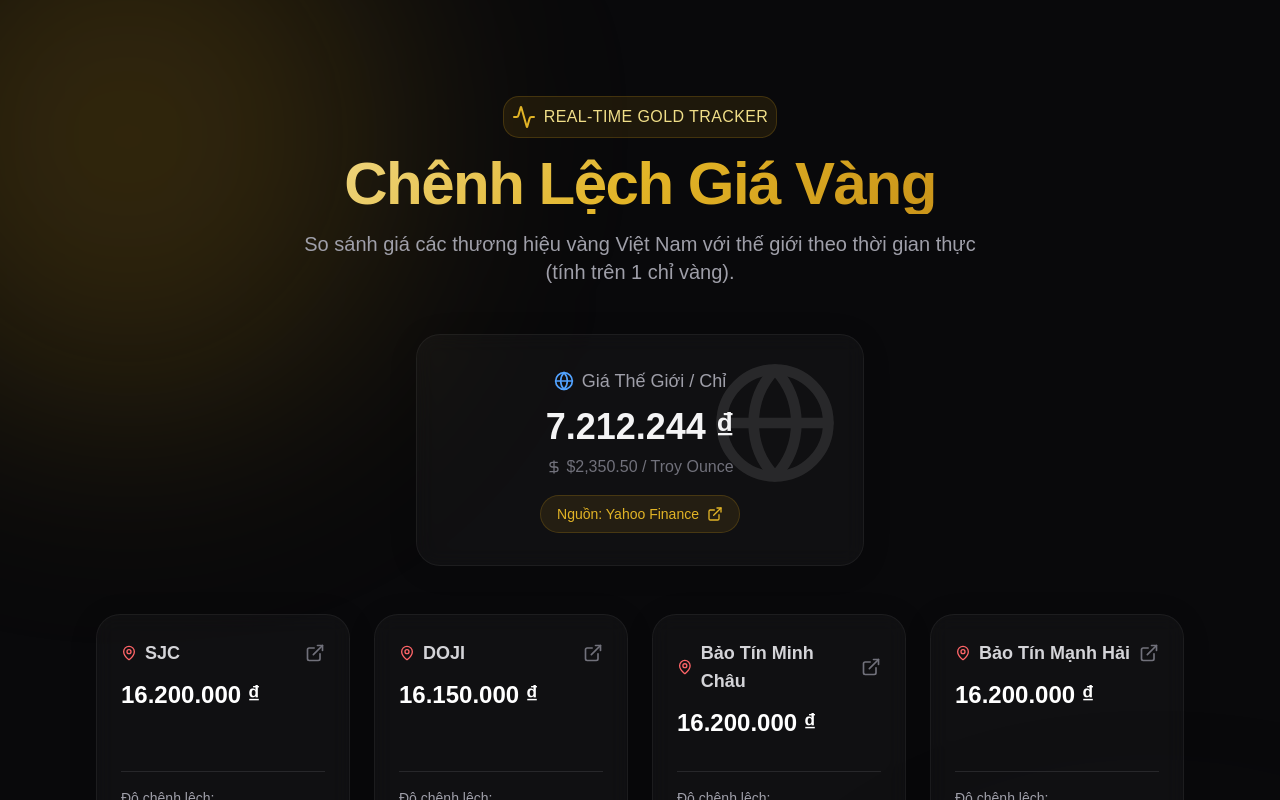
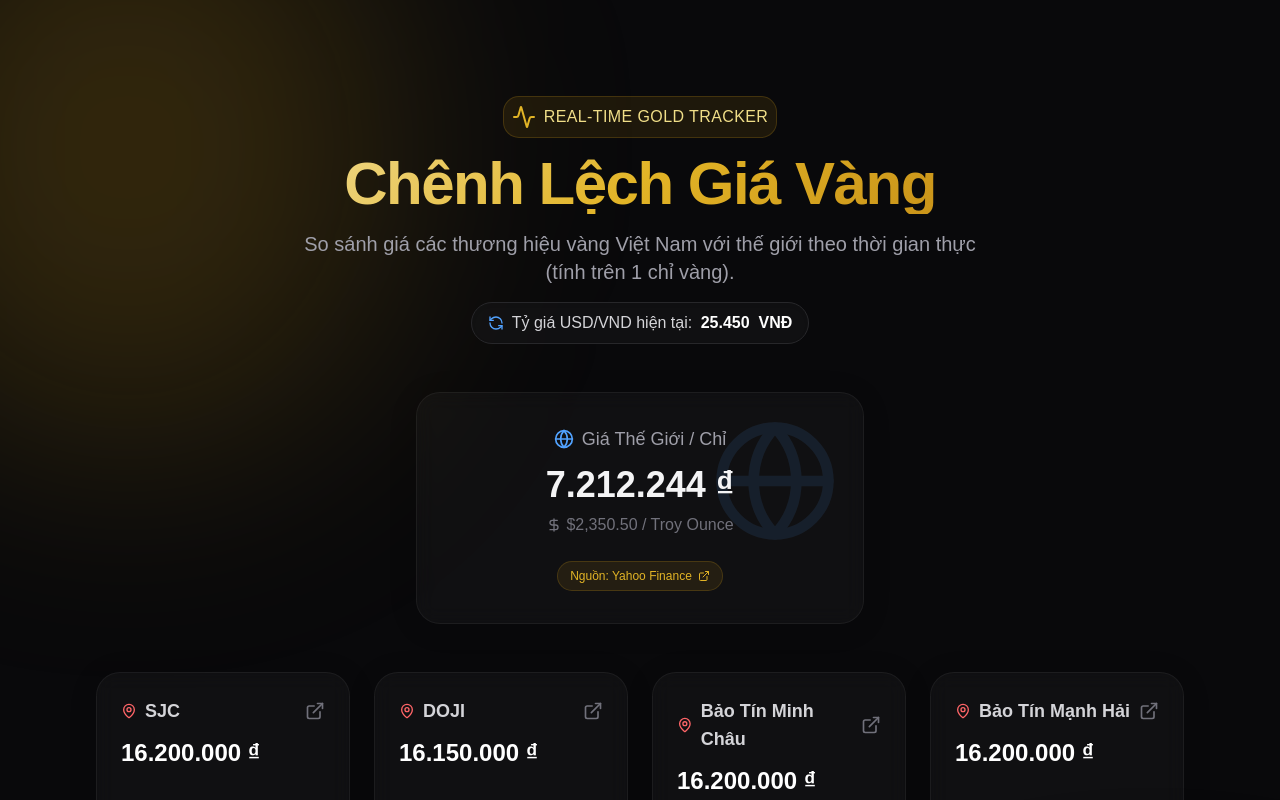
Before and after one commit to dangducquan98-code/gold-price-tracker, a Next.js app: page / in a window 1280 px wide. Shown: the top 800 px of the page. Built offline with nearby package versions, Linux system fonts and the light colour scheme; no server answers.

Commit message:
Switch aggregator to giavang.org and add realtime exchange rate to UI

```diff
--- a/src/app/page.tsx
+++ b/src/app/page.tsx
@@ -1,6 +1,6 @@
 import { getGoldData } from '@/lib/gold';
 import { prisma } from '@/lib/prisma';
-import { TrendingUp, TrendingDown, Clock, Globe, MapPin, DollarSign, Activity, ExternalLink } from 'lucide-react';
+import { TrendingUp, TrendingDown, Clock, Globe, MapPin, DollarSign, Activity, ExternalLink, RefreshCcw } from 'lucide-react';
 import { format } from 'date-fns';
 import { vi } from 'date-fns/locale';
 
@@ -35,28 +35,28 @@ export default async function Home() {
       price: currentData.sjcPrice,
       diff: currentData.sjcDiff,
       pct: currentData.sjcDiffPct,
-      url: 'https://sjc.com.vn/gia-vang/'
+      url: 'https://giavang.org/'
     },
     {
       name: 'DOJI',
       price: currentData.dojiPrice,
       diff: currentData.dojiDiff,
       pct: currentData.dojiDiffPct,
-      url: 'https://giavang.doji.vn/'
+      url: 'https://giavang.org/'
     },
     {
       name: 'Bảo Tín Minh Châu',
       price: currentData.btmcPrice,
       diff: currentData.btmcDiff,
       pct: currentData.btmcDiffPct,
-      url: 'https://btmc.vn/gia-vang.html'
+      url: 'https://giavang.org/'
     },
     {
       name: 'Bảo Tín Mạnh Hải',
       price: currentData.btmhPrice,
       diff: currentData.btmhDiff,
       pct: currentData.btmhDiffPct,
-      url: 'https://baotinmanhhai.vn/gia-vang'
+      url: 'https://giavang.org/'
     },
   ];
 
@@ -79,13 +79,17 @@ export default async function Home() {
           <p className="text-zinc-400 text-lg md:text-xl max-w-2xl mx-auto">
             So sánh giá các thương hiệu vàng Việt Nam với thế giới theo thời gian thực (tính trên 1 chỉ vàng).
           </p>
+          <div className="inline-flex items-center space-x-2 text-zinc-300 bg-zinc-900/50 px-4 py-2 rounded-full border border-zinc-800 shadow-inner">
+            <RefreshCcw className="w-4 h-4 text-blue-400" />
+            <span>Tỷ giá USD/VND hiện tại: <strong className="text-white ml-1">{formatVND(currentData.exchangeRate).replace('₫', '')} VNĐ</strong></span>
+          </div>
         </header>
 
         {/* World Price */}
         <div className="flex justify-center">
-          <div className="glass-panel rounded-3xl p-8 relative overflow-hidden group hover:border-gold-500/30 transition-all duration-300 w-full max-w-md text-center">
+          <div className="glass-panel rounded-3xl p-8 relative overflow-hidden group hover:border-gold-500/30 transition-all duration-300 w-full max-w-md text-center border border-white/5">
             <div className="absolute top-0 right-0 p-6 opacity-10 group-hover:opacity-20 transition-opacity">
-              <Globe className="w-32 h-32" />
+              <Globe className="w-32 h-32 text-blue-400" />
             </div>
             <div className="relative z-10">
               <div className="flex items-center justify-center space-x-2 text-zinc-400 mb-3">
@@ -95,14 +99,17 @@ export default async function Home() {
               <div className="text-4xl font-bold text-zinc-100 mb-2">
                 {formatVND(currentData.worldPriceVND)}
               </div>
-              <div className="text-zinc-500 flex items-center justify-center mb-4">
+              <div className="text-zinc-500 flex items-center justify-center mb-6">
                 <DollarSign className="w-4 h-4 mr-1" />
                 {formatUSD(currentData.worldPriceUSD)} / Troy Ounce
               </div>
-              <a href="https://finance.yahoo.com/quote/GC=F" target="_blank" rel="noopener noreferrer" className="inline-flex items-center text-sm text-gold-400 hover:text-gold-300 transition-colors bg-gold-500/10 px-4 py-2 rounded-full border border-gold-500/20">
-                Nguồn: Yahoo Finance
-                <ExternalLink className="w-4 h-4 ml-2" />
-              </a>
+
+              <div className="flex justify-center space-x-4">
+                <a href="https://finance.yahoo.com/quote/GC=F" target="_blank" rel="noopener noreferrer" className="inline-flex items-center text-xs text-gold-400 hover:text-gold-300 transition-colors bg-gold-500/10 px-3 py-1.5 rounded-full border border-gold-500/20">
+                  Nguồn: Yahoo Finance
+                  <ExternalLink className="w-3 h-3 ml-1.5" />
+                </a>
+              </div>
             </div>
           </div>
         </div>
@@ -119,7 +126,7 @@ export default async function Home() {
                       <MapPin className="w-4 h-4 text-red-400" />
                       <span className="font-semibold text-lg">{brand.name}</span>
                     </div>
-                    <a href={brand.url} target="_blank" rel="noopener noreferrer" title="Kiểm tra nguồn chính thức" className="text-zinc-500 hover:text-gold-400 transition-colors">
+                    <a href={brand.url} target="_blank" rel="noopener noreferrer" title="Kiểm tra nguồn giavang.org" className="text-zinc-500 hover:text-gold-400 transition-colors">
                       <ExternalLink className="w-5 h-5" />
                     </a>
                   </div>
@@ -135,7 +142,6 @@ export default async function Home() {
                       {isPositive ? <TrendingUp className="w-4 h-4 mr-1" /> : <TrendingDown className="w-4 h-4 mr-1" />}
                       {formatVND(Math.abs(brand.diff))}
                     </div>
-                    {/* ENLARGED PERCENTAGE DISPLAY */}
                     <div className={`inline-flex items-center text-2xl font-black tracking-tight ${isPositive ? 'text-red-400' : 'text-green-400'}`}>
                       {isPositive ? '+' : '-'}{Math.abs(brand.pct).toFixed(2)}%
                     </div>
@@ -144,6 +150,11 @@ export default async function Home() {
               </div>
             );
           })}
+        </div>
+
+        {/* Attribution note */}
+        <div className="text-center text-sm text-zinc-500 mt-4 mb-8">
+          Dữ liệu thị trường Việt Nam được tổng hợp tự động từ <a href="https://giavang.org" target="_blank" rel="noreferrer" className="text-gold-500 hover:text-gold-400 font-medium transition-colors">giavang.org</a>
         </div>
 
         {/* Historical Data Section */}
--- a/src/lib/gold.ts
+++ b/src/lib/gold.ts
@@ -39,38 +39,40 @@ async function fetchVnGoldPrices() {
   };
 
   try {
-    // API aggregator ban đầu (ổn định nhất)
-    const res = await axios.get('https://chogia.vn/gia-vang/', {
-      headers: { 'User-Agent': 'Mozilla/5.0' }
+    // Lấy API từ giavang.org (rất ổn định, không block bot)
+    const res = await axios.get('https://giavang.org/', {
+      headers: { 'User-Agent': 'Mozilla/5.0' },
+      timeout: 5000,
     });
     const $ = cheerio.load(res.data);
 
     $('table tr').each((i, el) => {
       const tds = $(el).find('td');
+      if (tds.length < 3) return;
+
       const name = tds.eq(0).text().trim().toLowerCase();
-
-      // Lấy cột thứ 3 (td index 2) là Giá Bán (Sell)
+      // Lấy cột 2 (Giá bán)
       let sellText = tds.eq(2).text().trim().replace(/[^0-9]/g, '');
       if (sellText) {
-        // Giá web hiển thị là 162.000 (tức 162 triệu / lượng)
-        // -> Giá 1 chỉ = 162.000 * 100 = 16.200.000 VND
+        // Giá web hiển thị là 162.000 -> Giá 1 chỉ = 162.000 * 100 = 16.200.000 VND
         let priceVnd = parseInt(sellText) * 100;
 
-        if (name.includes('sjc') && prices.sjcPrice === 0) prices.sjcPrice = priceVnd;
-        if (name.includes('doji') && prices.dojiPrice === 0) prices.dojiPrice = priceVnd;
-        if (name.includes('bảo tín minh châu') && prices.btmcPrice === 0) prices.btmcPrice = priceVnd;
-        if (name.includes('bảo tín mạnh hải') && prices.btmhPrice === 0) prices.btmhPrice = priceVnd;
+        // Chỉ gán giá trị đầu tiên tìm thấy
+        if (name === 'sjc' && prices.sjcPrice === 0) prices.sjcPrice = priceVnd;
+        if (name === 'doji' && prices.dojiPrice === 0) prices.dojiPrice = priceVnd;
+        if (name === 'bảo tín minh châu' && prices.btmcPrice === 0) prices.btmcPrice = priceVnd;
+        if (name === 'bảo tín mạnh hải' && prices.btmhPrice === 0) prices.btmhPrice = priceVnd;
       }
     });
   } catch (error) {
-    console.error('Error fetching vn gold:', error);
+    console.error('Error fetching giavang.org:', error);
   }
 
-  // Fallbacks an toàn nếu không tìm thấy (trường hợp trang web thay đổi DOM)
+  // Fallbacks
   if (!prices.sjcPrice) prices.sjcPrice = MOCK_DATA.sjcPrice;
   if (!prices.dojiPrice) prices.dojiPrice = prices.sjcPrice - 50000;
   if (!prices.btmcPrice) prices.btmcPrice = prices.sjcPrice;
-  if (!prices.btmhPrice) prices.btmhPrice = prices.btmcPrice; // BTMH luôn dùng BTMC nếu không tìm thấy
+  if (!prices.btmhPrice) prices.btmhPrice = prices.btmcPrice;
 
   return prices;
 }
```
